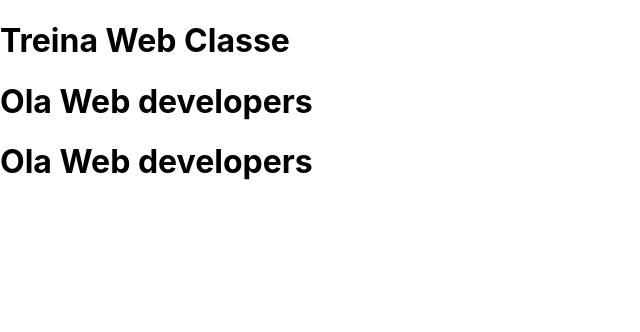
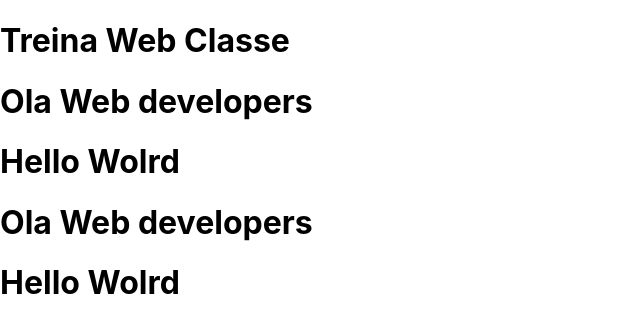
Before and after one commit to lucasmetron/dominandoComponentesTreinaWeb, a React (Create React App) app in the folder aulas/: page / in a window 1280 px wide. Shown: the top 332 px of the page, without its empty margins (0-640 px from the left). Built offline with nearby package versions, Linux system fonts and the light colour scheme.

Commit message:
exercicio

```diff
--- a/aulas/src/App.js
+++ b/aulas/src/App.js
@@ -6,7 +6,9 @@ class App extends Component {
   render() {
 
     const nome = 'TreinaWeb';
+    const nome2 = 'Hello'
     const MeuComponenteEscolhido = MeusComponentes[nome]; {/*Forma de usar montando um componente com uma variável*/ }
+    const HelloComponent = MeusComponentes[nome2];
 
     return (
 
@@ -14,7 +16,9 @@ class App extends Component {
 
         <MeuComponentente />
         <MeusComponentes.TreinaWeb /> {/*Forma de usar montando um componente com um objeto*/}
+        <MeusComponentes.Hello />
         <MeuComponenteEscolhido /> {/*Forma de usar montando um componente com uma variável*/}
+        <HelloComponent />
 
       </div>
 
@@ -22,6 +26,4 @@ class App extends Component {
   }
 }
 
-
-
 export default App;
--- a/aulas/src/components/MeuComponente.js
+++ b/aulas/src/components/MeuComponente.js
@@ -19,6 +19,10 @@ class MeuComponentente extends Component {
 export const MeusComponentes = {
     TreinaWeb: function () {
         return <h1>Ola Web developers</h1>
+    },
+
+    Hello: () => {
+        return <h1>Hello Wolrd</h1>
     }
 }
 
```
